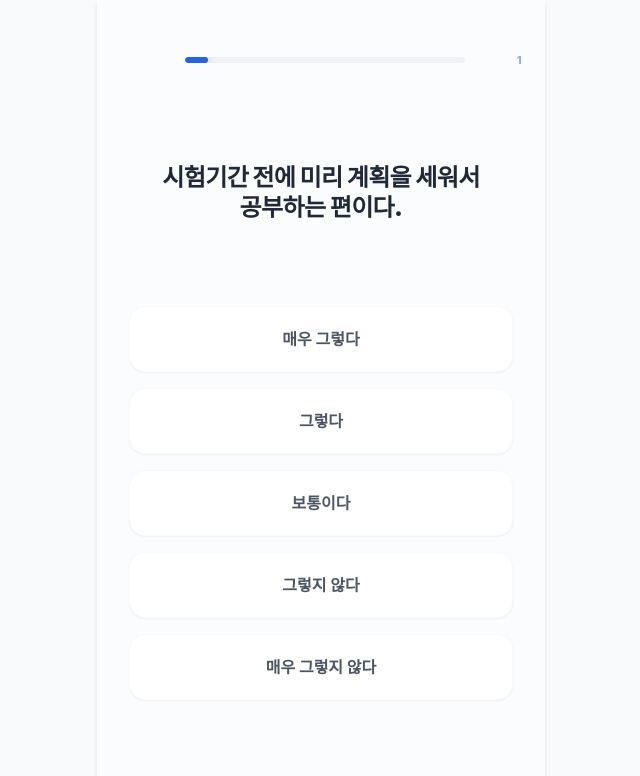
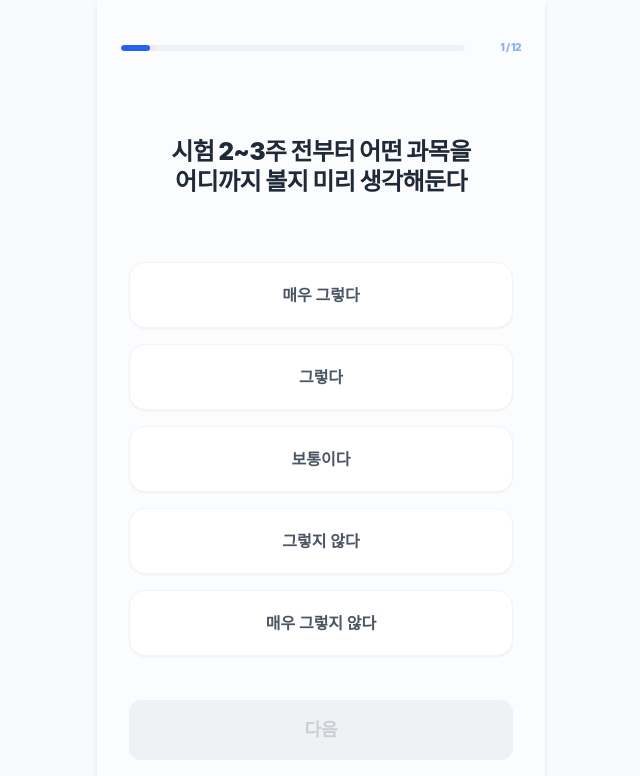
Before and after one commit to Sunwoongiii/hanyang_mbti, a React (Vite) app: page /test in a window 1280 px wide. Shown: the top 776 px of the page, without its empty margins (319-959 px from the left). Built offline with nearby package versions, Linux system fonts and the light colour scheme; a web font is replaced by a local one.

Commit message:
존나 수정완료

```diff
--- a/src/data/questions.js
+++ b/src/data/questions.js
@@ -1,3 +1,92 @@
+// // 선택지를 자동으로 만들어주는 함수
+// const generateOptions = (positiveTrait, negativeTrait) => [
+//   { text: "매우 그렇다", type: positiveTrait, score: 2 },
+//   { text: "그렇다", type: positiveTrait, score: 1 },
+//   { text: "보통이다", type: positiveTrait, score: 0 },
+//   { text: "그렇지 않다", type: negativeTrait, score: 1 },
+//   { text: "매우 그렇지 않다", type: negativeTrait, score: 2 },
+// ];
+
+// export const questions = [
+//   // 🔹 [C vs S] (같이 vs 혼자)
+//   {
+//     id: 1,
+//     // title: "시험기간에는 혼자보다 같이 공부해야 더 잘 된다",
+//     title: "막",
+//     options: generateOptions("C", "S"),
+//   },
+//   {
+//     id: 2,
+//     title: "과방이나 카페에서 사람들과 같이 있어야 집중이 된다",
+//     options: generateOptions("C", "S"),
+//   },
+//   {
+//     id: 3,
+//     // title: "혼자 공부하는 게 훨씬 편하고 효율적이다",
+//     title: "동기들에게 서로의 공부 진행 상황을 공유하면 마음이 편해진다",
+//     options: generateOptions("C", "S"),
+//   },
+
+//   // 🔹 [D vs A] (도파민 vs 학구)
+//   {
+//     id: 4,
+//     title: "시험기간에도 술, 릴스, 노는 것은 못 참는다",
+//     options: generateOptions("D", "A"),
+//   },
+//   {
+//     id: 5,
+//     // title: "공부하다가도 딴짓(유튜브, SNS)을 자주 한다",
+//     title: "공부할 때는 핸드폰을 무음으로 하고 화면을 뒤집어 놓는다",
+//     options: generateOptions("A", "D"),
+//   },
+//   {
+//     id: 6,
+//     // title: "시험기간에는 거의 공부에만 집중하는 편이다",
+//     title: "신나는 노래나 영상을 옆에 틀어두면서 공부한다",
+//     options: generateOptions("D", "A"),
+//   },
+
+//   // 🔹 [M vs G] (강철 vs 유리 멘탈)
+//   {
+//     id: 7,
+//     // title: "시험이 다가와도 크게 불안하지 않은 편이다",
+//     title: "공부를 많이 한 동기를 보면 조급해진다",
+//     options: generateOptions("G", "M"),
+//   },
+//   {
+//     id: 8,
+//     // title: "시험 생각만 하면 스트레스를 받고 걱정이 많아진다",
+//     title: "시험 전날, 보지 못한 범위가 많으면 오히려 집중이 되지 않는다",
+//     options: generateOptions("G", "M"),
+//   },
+//   {
+//     id: 9,
+//     // title: "시험 직전에도 멘탈이 크게 흔들리지 않는다",
+//     title: "첫 전공 시험을 시원하게 말아먹으면 며칠간 괴롭다",
+//     options: generateOptions("G", "M"),
+//   },
+
+//   // 🔹 [P vs L] (계획 vs 벼락)
+//   {
+//     id: 10,
+//     // title: "시험기간 전에 미리 계획을 세워서 공부하는 편이다",
+//     title: "무슨 요일에 어떤 과목을 어디까지 공부할지 계획하는 편이다",
+//     options: generateOptions("P", "L"),
+//   },
+//   {
+//     id: 11,
+//     // title: "보통 시험 직전에 몰아서 공부하게 된다",
+//     title: "'진짜 안하면 F다' 싶을 때야 공부를 시작한다",
+//     options: generateOptions("L", "P"),
+//   },
+//   {
+//     id: 12,
+//     // title: "하루 공부량이나 일정을 미리 정해두는 편이다",
+//     title: "공부 계획이 밀리면 스트레스를 받고 잠을 줄여서라도 할당량을 채운다",
+//     options: generateOptions("P", "L"),
+//   }
+// ]; // 여기서 세미콜론과 대괄호가 정확히 닫혀야 합니다.
+
 // 선택지를 자동으로 만들어주는 함수
 const generateOptions = (positiveTrait, negativeTrait) => [
   { text: "매우 그렇다", type: positiveTrait, score: 2 },
@@ -11,68 +100,68 @@ export const questions = [
   // 🔹 [C vs S] (같이 vs 혼자)
   {
     id: 1,
-    title: "시험기간에는 혼자보다 같이 공부해야 더 잘 된다.",
+    title: "막히는 전공 문제는 혼자 끙끙대기보다 단톡방에 SOS부터 친다",
     options: generateOptions("C", "S"),
   },
   {
     id: 2,
-    title: "과방이나 카페에서 사람들과 같이 있어야 집중이 된다.",
+    title: "조용한 도서관보다 사람 온기가 있는 과방이나 카페가 더 집중된다",
     options: generateOptions("C", "S"),
   },
   {
     id: 3,
-    title: "혼자 공부하는 게 훨씬 편하고 효율적이다.",
-    options: generateOptions("S", "C"),
+    title: "동기들과 \"나 아직 1단원임ㅋㅋ\" 하며 진도를 공유해야 마음이 편하다",
+    options: generateOptions("C", "S"),
   },
 
   // 🔹 [D vs A] (도파민 vs 학구)
   {
     id: 4,
-    title: "시험기간에도 술, 릴스, 노는 것은 못 참는다.",
+    title: "\"딱 하나만 봐야지\" 하다가 쇼츠나 릴스에 빠져 시간을 순삭당한다",
     options: generateOptions("D", "A"),
   },
   {
     id: 5,
-    title: "공부하다가도 딴짓(유튜브, SNS)을 자주 한다.",
-    options: generateOptions("D", "A"),
+    title: "공부를 시작할 때는 폰을 무음으로 돌리고 시야에서 아예 치워버린다",
+    options: generateOptions("A", "D"),
   },
   {
     id: 6,
-    title: "시험기간에는 거의 공부에만 집중하는 편이다.",
-    options: generateOptions("A", "D"),
+    title: "적막한 건 못 참는다. 신나는 노동요나 영상을 틀어둬야 책이 눈에 들어온다",
+    options: generateOptions("D", "A"),
   },
 
   // 🔹 [M vs G] (강철 vs 유리 멘탈)
   {
     id: 7,
-    title: "시험이 다가와도 크게 불안하지 않은 편이다.",
-    options: generateOptions("M", "G"),
+    title: "\"나 벌써 3회독 함\" 같은 동기들 말을 들으면 멘탈이 바사삭 흔들린다",
+    options: generateOptions("G", "M"),
   },
   {
     id: 8,
-    title: "시험 생각만 하면 스트레스 받고 걱정이 많아진다.",
+    title: "시험 전날, 못 본 범위가 많으면 불안감에 뇌정지가 와서 글씨가 안 읽힌다",
     options: generateOptions("G", "M"),
   },
   {
     id: 9,
-    title: "시험 직전에도 멘탈이 크게 흔들리지 않는다.",
-    options: generateOptions("M", "G"),
+    title: "첫 전공 시험을 시원하게 말아먹으면, 며칠 동안 계속 생각나서 괴롭다",
+    options: generateOptions("G", "M"),
   },
 
   // 🔹 [P vs L] (계획 vs 벼락)
   {
     id: 10,
-    title: "시험기간 전에 미리 계획을 세워서 공부하는 편이다.",
+    title: "시험 2~3주 전부터 어떤 과목을 어디까지 볼지 미리 생각해둔다",
     options: generateOptions("P", "L"),
   },
   {
     id: 11,
-    title: "보통 시험 직전에 몰아서 공부하게 된다.",
+    title: "\"진짜 안 하면 F다\" 싶을 정도로 발등에 불이 떨어져야 미친 효율이 나온다",
     options: generateOptions("L", "P"),
   },
   {
     id: 12,
-    title: "하루 공부량이나 일정을 미리 정해두는 편이다.",
+    title: "공부 계획이 하루라도 밀리면, 잠을 줄여서라도 어떻게든 할당량을 채운다",
     options: generateOptions("P", "L"),
   }
-]; // 여기서 세미콜론과 대괄호가 정확히 닫혀야 합니다.
+];
--- a/src/pages/Test.jsx
+++ b/src/pages/Test.jsx
@@ -2,13 +2,16 @@ import { useState, useEffect } from 'react';
 import { useNavigate } from 'react-router-dom';
 import { questions } from '../data/questions';
 import useStore from '../store/useStore';
-import { ChevronLeft } from 'lucide-react';
 
 const Test = () => {
   const navigate = useNavigate();
   const { increaseScore, decreaseScore, resetScores } = useStore();
+
   const [currentIndex, setCurrentIndex] = useState(0);
   const [history, setHistory] = useState([]);
+
+  // ✅ 임시 선택 상태를 저장하는 state 추가
+  const [tempSelection, setTempSelection] = useState(null);
 
   useEffect(() => {
     resetScores();
@@ -20,90 +23,122 @@ const Test = () => {
 
   const currentQuestion = shuffledQuestions[currentIndex];
 
-  const handleOptionClick = (type, score) => {
-    setHistory([...history, { type, score }]);
-    if (score > 0) increaseScore(type, score);
+  // ✅ 1. 선택지 클릭 시 즉시 넘어가지 않고 상태만 저장
+  const handleSelect = (index) => {
+    setTempSelection(index);
+  };
+
+  // ✅ 2. '다음' 버튼 클릭 시 점수를 반영하고 넘어가는 로직
+  const handleNextClick = () => {
+    if (tempSelection === null) return;
+
+    const selectedOption = currentQuestion.options[tempSelection];
+
+    setHistory([...history, { type: selectedOption.type, score: selectedOption.score }]);
+    if (selectedOption.score > 0) increaseScore(selectedOption.type, selectedOption.score);
 
     if (currentIndex < shuffledQuestions.length - 1) {
       setCurrentIndex(currentIndex + 1);
+      setTempSelection(null); // 다음 문항으로 넘어갈 때 선택 상태 초기화
     } else {
       navigate('/result');
     }
   };
 
+  // ✅ 3. 이전 버튼 클릭 시 상태 롤백 및 선택 상태 초기화
   const handlePrevClick = () => {
     if (currentIndex > 0) {
       const lastChoice = history[history.length - 1];
       if (lastChoice.score > 0) decreaseScore(lastChoice.type, lastChoice.score);
+
       setHistory(history.slice(0, -1));
       setCurrentIndex(currentIndex - 1);
+      setTempSelection(null); // 이전으로 돌아가면 선택 상태도 초기화
     }
   };
 
   const progressPercent = ((currentIndex + 1) / shuffledQuestions.length) * 100;
 
-  // ✅ 핵심 변경: 텍스트 불투명도 향상 및 섀도우(Shadow) 추가
+  // ✅ 4. 선택 여부(tempSelection)에 따라 동적으로 스타일을 변경하도록 수정
   const getOptionStyle = (index) => {
-    // shadow-sm: 은은한 그림자, text-gray-600: 가독성 높은 불투명도
-    const base = "w-full py-5 px-6 rounded-2xl transition-all duration-300 text-base font-bold mb-3 flex items-center justify-center text-center bg-white shadow-sm border border-gray-50 active:scale-95 text-gray-600 ";
+    const isSelected = tempSelection === index;
+    const base = "w-full py-5 px-6 rounded-2xl transition-all duration-300 text-base font-bold mb-3 flex items-center justify-center text-center border active:scale-95 ";
 
-    const hoverStyles = [
-      // 0. 매우 그렇다
-      "hover:bg-blue-600 hover:text-white hover:shadow-blue-200 hover:shadow-lg hover:border-blue-600",
-      // 1. 그렇다
-      "hover:bg-blue-400 hover:text-white hover:shadow-blue-100 hover:shadow-lg hover:border-blue-400",
-      // 2. 보통이다
-      "hover:bg-gray-400 hover:text-white hover:shadow-gray-200 hover:shadow-lg hover:border-gray-400",
-      // 3. 그렇지 않다
-      "hover:bg-slate-500 hover:text-white hover:shadow-slate-200 hover:shadow-lg hover:border-slate-500",
-      // 4. 매우 그렇지 않다
-      "hover:bg-slate-700 hover:text-white hover:shadow-slate-300 hover:shadow-lg hover:border-slate-700"
-    ];
-
-    return base + hoverStyles[index];
+    if (isSelected) {
+      // 선택된 상태의 스타일 (기존 hover 스타일을 가져와 고정시킴)
+      const selectedStyles = [
+        "bg-blue-600 text-white shadow-lg border-blue-600 shadow-blue-200",
+        "bg-blue-400 text-white shadow-lg border-blue-400 shadow-blue-100",
+        "bg-gray-400 text-white shadow-lg border-gray-400 shadow-gray-200",
+        "bg-slate-500 text-white shadow-lg border-slate-500 shadow-slate-200",
+        "bg-slate-700 text-white shadow-lg border-slate-700 shadow-slate-300"
+      ];
+      return base + selectedStyles[index];
+    } else {
+      // 미선택 상태의 기본 스타일
+      return base + "bg-white text-gray-600 shadow-sm border-gray-100 hover:bg-gray-50";
+    }
   };
 
   return (
     <div className="flex flex-col h-screen p-6 bg-slate-50/50 overflow-hidden font-sans">
 
-      {/* 상단 헤더 */}
+      {/* 상단 헤더 (이전 버튼 제거, 진행바만 유지) */}
       <div className="flex items-center justify-between mt-4">
-        <button
-          onClick={handlePrevClick}
-          className={`p-2 rounded-full transition-colors ${currentIndex === 0 ? 'invisible' : 'text-gray-300 hover:bg-white hover:shadow-sm'}`}
-        >
-          <ChevronLeft size={24} />
-        </button>
-        <div className="flex-1 mx-6 bg-gray-200/50 rounded-full h-1.5 overflow-hidden">
+        <div className="flex-1 mr-6 bg-gray-200/50 rounded-full h-1.5 overflow-hidden">
           <div
             className="bg-blue-600 h-1.5 rounded-full transition-all duration-700 ease-in-out shadow-[0_0_10px_rgba(37,99,235,0.3)]"
             style={{ width: `${progressPercent}%` }}
           ></div>
         </div>
         <div className="text-blue-600/50 font-black text-[10px] w-8 text-right tracking-tighter">
-          {currentIndex + 1}
+          {currentIndex + 1} / {shuffledQuestions.length}
         </div>
       </div>
 
       {/* 질문 텍스트 (중앙) */}
-      <div className="flex-1 flex items-center justify-center px-6">
+      <div className="flex-1 flex items-center justify-center px-2 mt-4">
         <h2 className="text-2xl font-black text-gray-800 text-center break-keep leading-tight tracking-tight">
           {currentQuestion.title}
         </h2>
       </div>
 
-      {/* 선택지 영역 (섀도우 블록 스타일) */}
-      <div className="flex flex-col gap-1 pb-16 px-2">
+      {/* 선택지 영역 */}
+      <div className="flex flex-col gap-1 px-2">
         {currentQuestion.options.map((option, index) => (
           <button
             key={index}
-            onClick={() => handleOptionClick(option.type, option.score)}
+            onClick={() => handleSelect(index)}
             className={getOptionStyle(index)}
           >
             <span>{option.text}</span>
           </button>
         ))}
       </div>
+
+      {/* ✅ 하단 내비게이션 바 (이전/다음 버튼) */}
+      <div className="flex gap-3 pb-4 px-2 mt-8">
+        {currentIndex > 0 && (
+          <button
+            onClick={handlePrevClick}
+            className="flex-1 py-4 bg-gray-200 text-gray-500 font-bold rounded-xl active:scale-95 transition-all"
+          >
+            이전
+          </button>
+        )}
+        <button
+          onClick={handleNextClick}
+          disabled={tempSelection === null}
+          className={`flex-[2] py-4 rounded-xl font-black text-lg transition-all active:scale-95 ${
+            tempSelection !== null
+              ? "bg-blue-600 text-white shadow-lg shadow-blue-200"
+              : "bg-gray-200 text-gray-400 cursor-default opacity-50"
+          }`}
+        >
+          {currentIndex === shuffledQuestions.length - 1 ? '결과 보기' : '다음'}
+        </button>
+      </div>
+
     </div>
   );
 };
```
